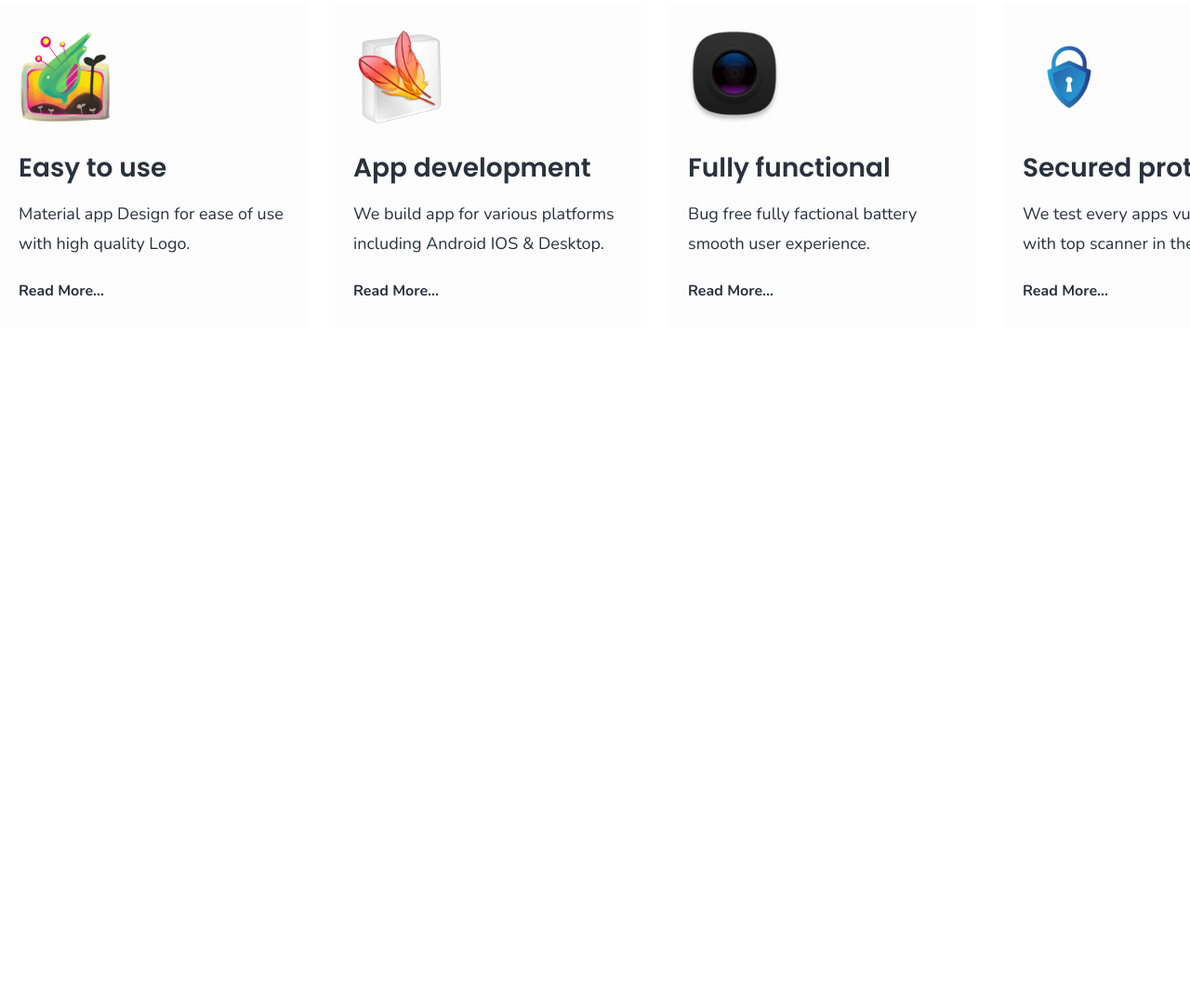
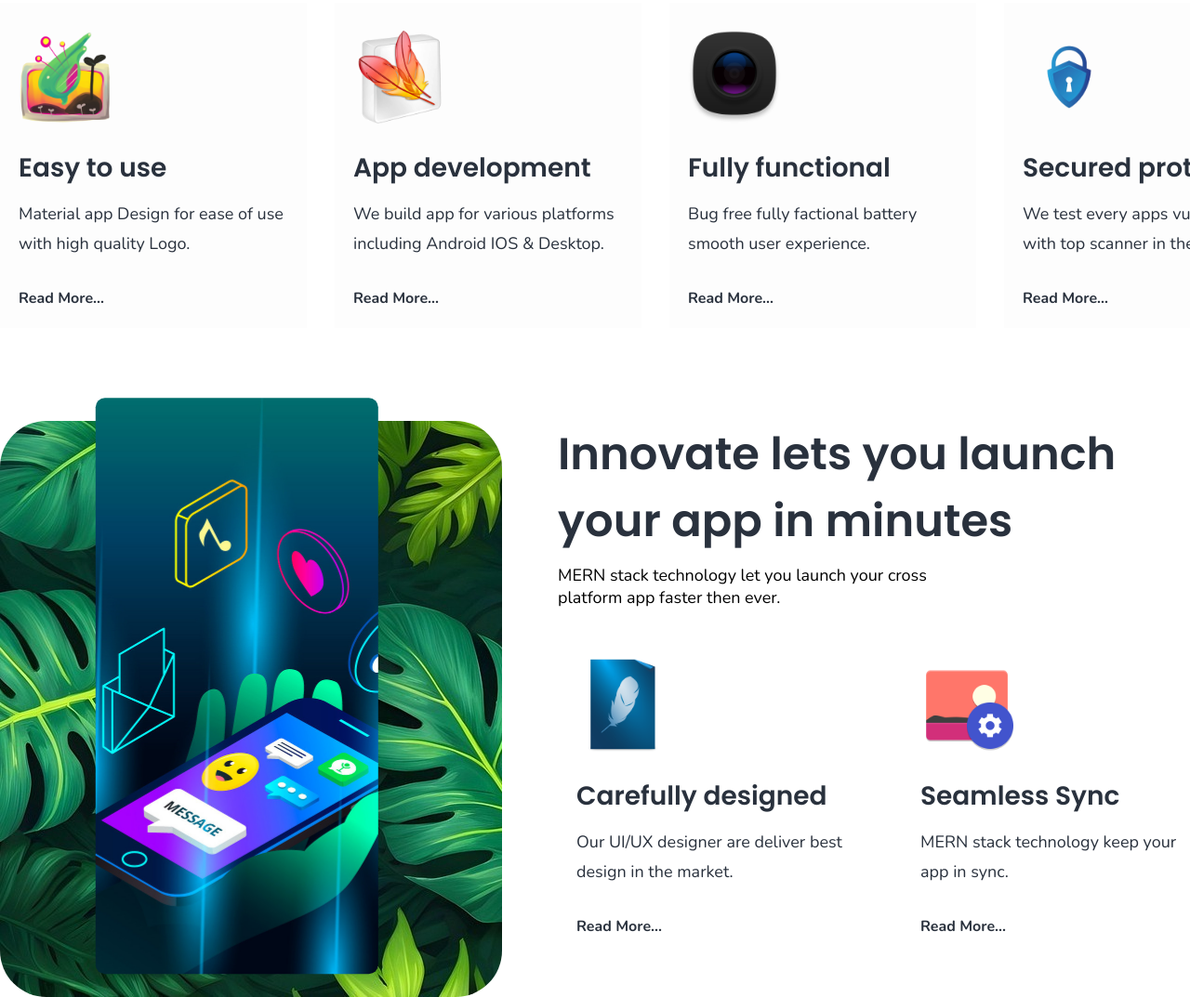
Before and after one commit to mahadihasandev/htmlcssproject1, a plain HTML site: page index.html in a window 1280 px wide. Shown: the part 1053-2126 px from the top of the page at 93% size. Before the commit the page ends 1506 px from the top, so only its background shows below. Drawn offline with nearby package versions, Linux system fonts and the light colour scheme.

Commit message:
launch part

```diff
--- a/index.html
+++ b/index.html
@@ -121,6 +121,43 @@
     </div>
    </section>
 
+   <section class="launch">
+        <div class="container">
+            <div class="box">
+            <div class="left">
+                <div class="launchbannerone"></div>
+                <div class="launchbannertwo"></div>
+            </div>
+            <div class="right">
+                <div class="common-title">
+                   <h2> Innovate lets you
+                    launch your app in minutes
+                </h2>
+                <div class="launchcard">
+                    <p>MERN stack technology let you launch your cross platform app faster then ever.</p>
+                </div>
+                <div class="box">
+                <div class="card">
+                    <img src="./image/Logo5.png" alt="">
+                    <h3>Carefully designed</h3>
+                    <p>Our UI/UX designer are deliver best design in the market.</p>
+                    <a href="">Read More...
+
+                    </a>
+                </div>
+                <div class="card">
+                    <img src="./image/Logo7.png" alt="">
+                    <h3>Seamless Sync</h3>
+                    <p>MERN stack technology keep your app in sync.</p>
+                    <a href="">Read More...</a>
+                </div>
+            </div>
+            </div>
+            </div>
+        </div>
+        </div>
+   </section>
+
 
 
 </body>
--- a/style/style.css
+++ b/style/style.css
@@ -3,11 +3,12 @@
 *{
     padding: 0px;
     margin: 0px;
-
 }
 
 a{
     text-decoration: none;
+    color: #29313D;
+
 }
 
 ul{
@@ -15,13 +16,63 @@ ul{
 }
 
 .container{
-
     width: 1410px;
     margin: 0 auto;
 }
 .box{
     display: flex;
 }
+
+.common-title h2{
+    font-size: 48px;
+    font-family: "Poppins", serif;
+    font-weight:600 ;
+    color: #29313D;
+    text-align: center;}
+
+    .card{
+        background: #FDFDFD;
+        width: 330px;
+        height: 290px;
+        padding: 30px 20px;
+        transition: 0.4s;
+    }
+
+    .card p{
+        width: 290px;
+        height: 72px;
+        font-family:"Nunito", serif;
+        font-size: 18px;
+        font-weight: 400px;
+        padding-bottom: 24px;
+        line-height: 32px;
+        color: #29313D;
+
+    }
+
+    .card img{
+        height: 100px;
+        width: 100px;
+        border-radius: 10px;
+    }
+
+    .card h3{
+        font-family: "Poppins", serif;
+        font-weight: 600;
+        font-size: 28px;
+        padding-top: 24px;
+        padding-bottom: 14px;
+        line-height: 39.2px;
+        color: #29313D;
+    }
+    .card a{
+        font-family:"Nunito", serif;
+        font-weight: 700;
+        font-size: 16px;
+        color: #29313D;
+        line-height: 22.4px;
+
+    }
 
 /* Common Css End */
 
@@ -320,9 +371,6 @@ nav .menu-part ul li a i{
     padding-bottom: 24px;
     line-height: 32px;
     color: #29313D;
-
-
-
 }
 .service .card a{
     font-family:"Nunito", serif;
@@ -339,3 +387,61 @@ nav .menu-part ul li a i{
 -moz-box-shadow: 0px 0px 33px -20px rgba(0,0,0,0.75);
 box-shadow: 0px 0px 33px -20px rgba(0,0,0,0.75);
 }
+
+/*=============================
+ Service part End
+ ==============================*/
+
+ /*=============================
+ Service part start
+ ==============================*/
+
+ .launch .left{
+    width: 40%;
+    position: relative;
+ }
+
+ .launch .right{
+    width: 60%;
+    padding-left: 60px;
+ }
+
+ .launchbannerone{
+    width: 540px;
+    height: 620px;
+    background-image: url('../image/lounchbanner1.jpg');
+    position: absolute;
+    background-size: cover;
+    border: thin;
+    border-radius: 50px;
+ }
+
+ .launchbannertwo{
+    width: 304px;
+    height: 620px;
+    background-image: url('../image/launchbannertwo.jpg');
+    background-size: cover;
+    position: absolute;
+    left: 50%;
+    border-radius: 10px;
+    transform: translate(-55%,-4%);
+ }
+
+ .launch .common-title h2{
+    text-align: left;
+    width: 672px;
+    height: 134px;
+    padding-bottom: 20px;
+ }
+
+ .launchcard{
+    height: 72px;
+    width: 443px;
+    font-family: "Nunito", serif;
+    font-size: 18px;
+    font-weight: 400;
+ }
+
+ .launch .right .card{
+    background: white;
+ }
```
Also changed, not shown: image/launchbannertwo.jpg (added), image/lounchbanner1.jpg (added).
